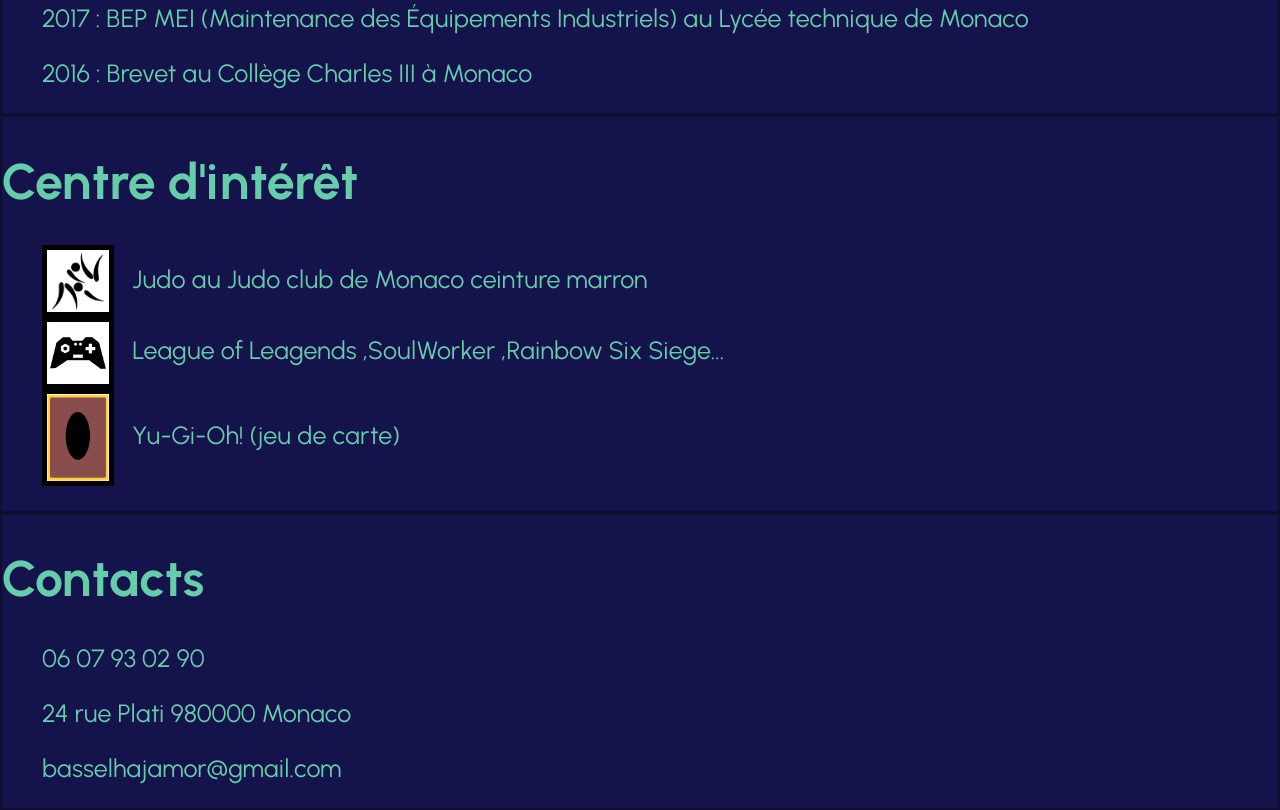
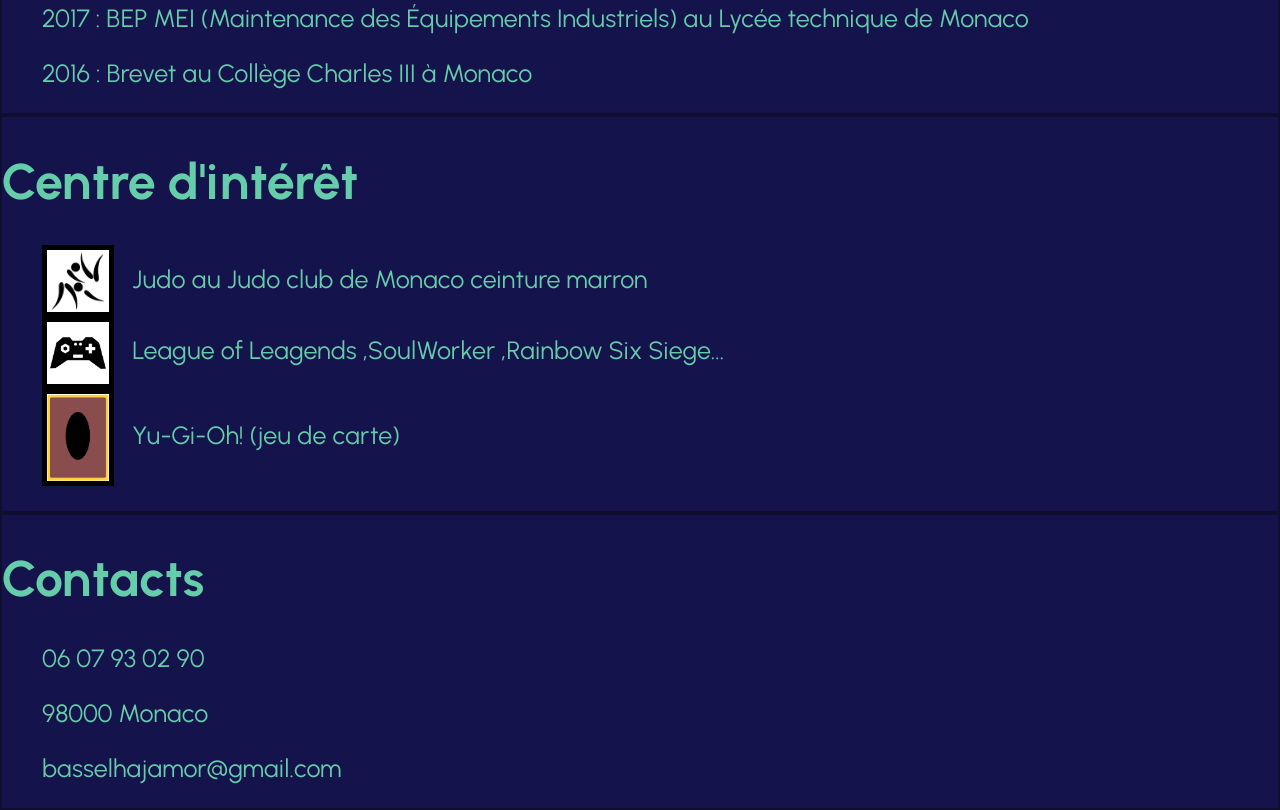
Before and after one commit to Bassel-H/SiteWebBassel-H, a plain HTML site: page main.html in a window 1280 px wide. Shown: the part 1776-2586 px from the top of the page. Drawn offline with Linux system fonts and the light colour scheme.

Commit message:
Update main.html

```diff
--- a/main.html
+++ b/main.html
@@ -87,7 +87,7 @@
         <h1>Contacts</h1>
         <ul>
           <p>06 07 93 02 90</p>
-          <p>24 rue Plati 980000 Monaco</p>
+          <p>98000 Monaco</p>
           <p>basselhajamor@gmail.com</p>
         </ul>
     </div>
```
